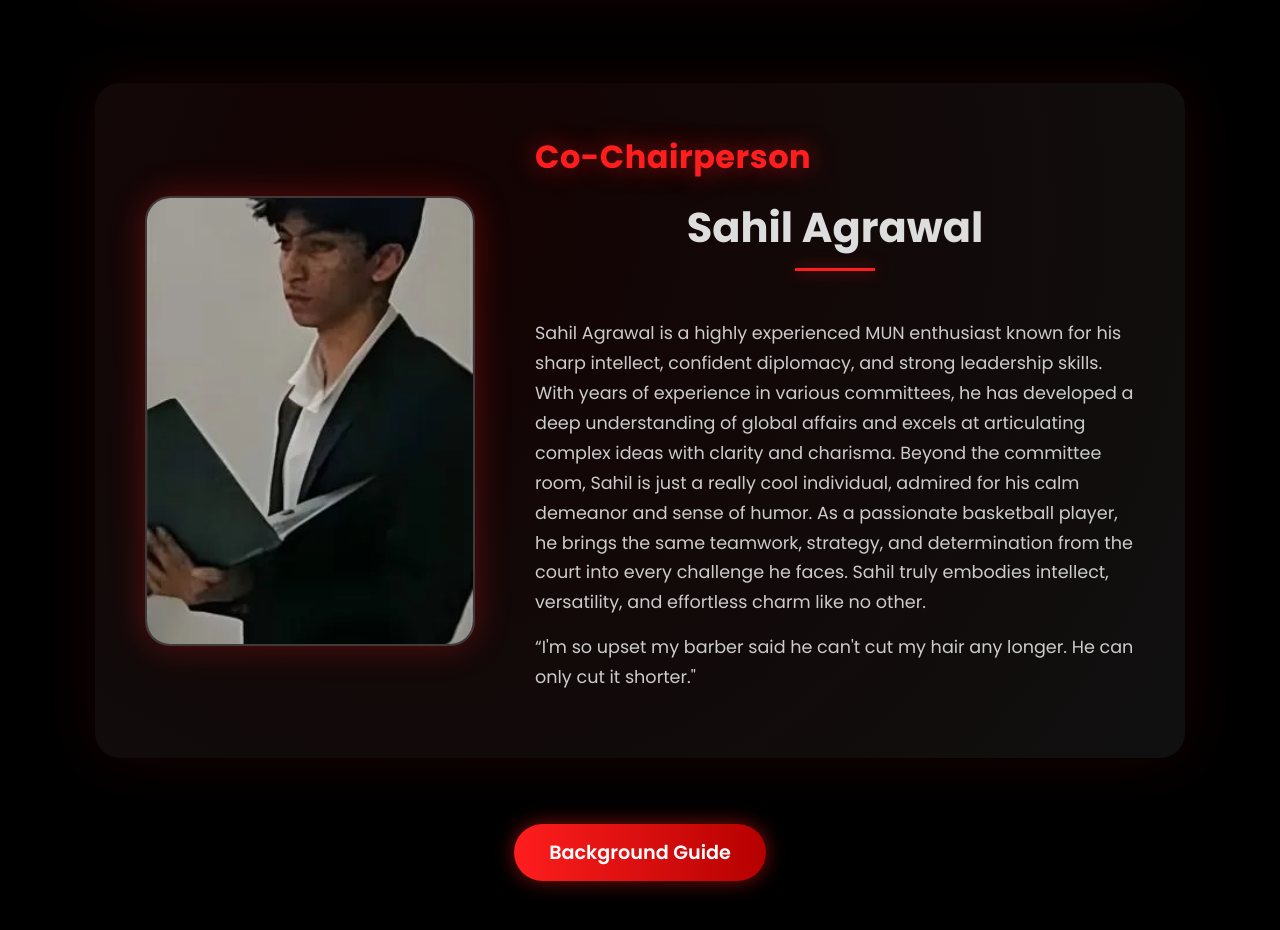
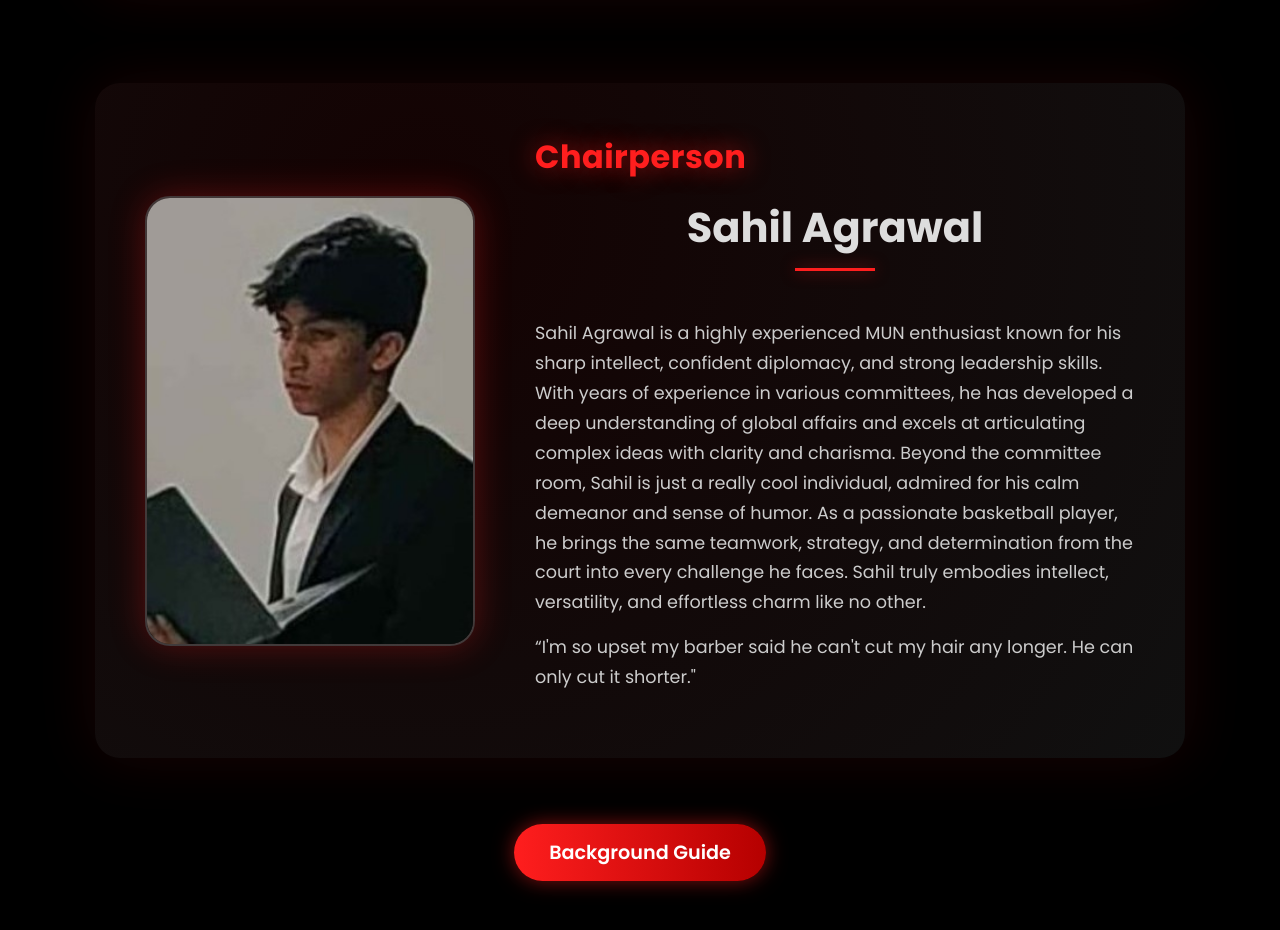
Before and after one commit to arjunnarang2020/HISMUN-Website, a plain HTML site: page hcc.html in a window 1280 px wide. Shown: the part 1540-2470 px from the top of the page. Drawn offline with nearby package versions, Linux system fonts and the light colour scheme.

Commit message:
Sahils picture

```diff
--- a/hcc.html
+++ b/hcc.html
@@ -227,9 +227,9 @@
       </div>
 
       <div class="eb-card">
-        <img src="Sahil.webp" alt="Moderator Photo">
+        <img src="sahil.png" alt="Moderator Photo">
         <div class="eb-info">
-          <h3>Co-Chairperson</h3>
+          <h3>Chairperson</h3>
           <h2>Sahil Agrawal</h2>
           <p>
             Sahil Agrawal is a highly experienced MUN enthusiast known for his sharp intellect,
```
